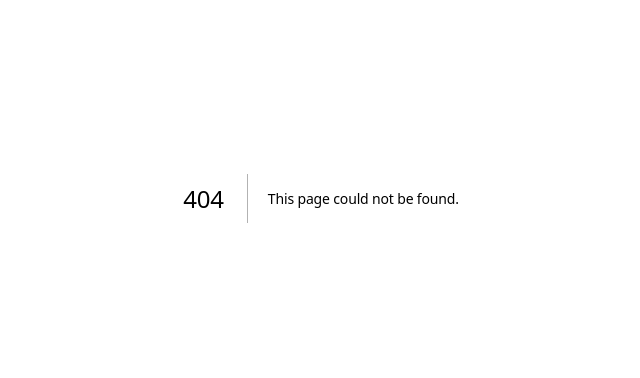
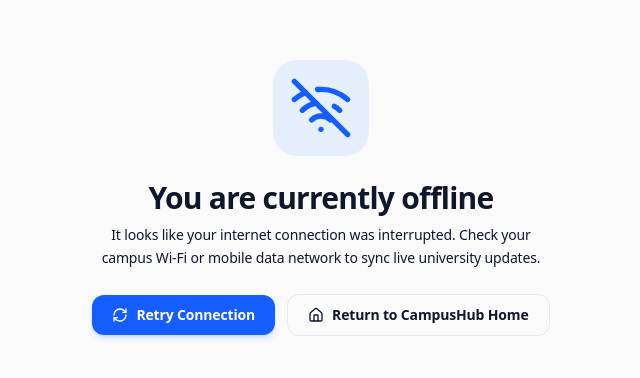
Before and after one commit to its-anuraj/CampusHub-AI, a Next.js app: page /offline in a window 1280 px wide. Before the commit this address had no page. Shown: the part 202-580 px from the top of the page, without its empty margins (319-959 px from the left). Built offline with nearby package versions, Linux system fonts and the light colour scheme.

Commit message:
feat(pwa): add Progressive Web App (PWA) Manifest, Service Worker & Offline Fallback Page

```diff
--- a/app/layout.tsx
+++ b/app/layout.tsx
@@ -13,6 +13,11 @@ export const metadata: Metadata = {
   description: 'Enterprise AI-Powered Smart Campus Operating System for Students, Faculty, Admin, and Parents.',
   keywords: 'campus management, student portal, faculty portal, attendance, assignments, placement, AI',
   authors: [{ name: 'CampusHub AI Team' }],
+  manifest: '/manifest.json',
+  icons: {
+    icon: '/globe.svg',
+    apple: '/globe.svg',
+  },
 };
 
 import { ToastProvider } from '@/lib/toastContext';
--- /dev/null
+++ b/app/offline/page.tsx
@@ -0,0 +1,38 @@
+'use client';
+
+import { WifiOff, RefreshCw, ArrowLeft, Home } from 'lucide-react';
+import Link from 'next/link';
+
+export default function OfflineFallbackPage() {
+  return (
+    <div className="min-h-screen bg-background flex flex-col items-center justify-center p-6 text-center space-y-6">
+      <div className="p-4 rounded-3xl bg-blue-500/10 text-blue-600 dark:text-blue-400">
+        <WifiOff className="w-16 h-16" />
+      </div>
+
+      <div className="max-w-md space-y-2">
+        <h1 className="text-2xl sm:text-3xl font-bold text-foreground tracking-tight">
+          You are currently offline
+        </h1>
+        <p className="text-sm text-muted-foreground leading-relaxed">
+          It looks like your internet connection was interrupted. Check your campus Wi-Fi or mobile data network to sync live university updates.
+        </p>
+      </div>
+
+      <div className="flex flex-wrap items-center justify-center gap-3">
+        <button
+          onClick={() => window.location.reload()}
+          className="px-5 py-2.5 rounded-xl bg-blue-600 hover:bg-blue-700 text-white text-xs sm:text-sm font-semibold flex items-center gap-2 shadow-md shadow-blue-500/20 transition cursor-pointer"
+        >
+          <RefreshCw className="w-4 h-4" /> Retry Connection
+        </button>
+        <Link
+          href="/"
+          className="px-5 py-2.5 rounded-xl border border-border hover:bg-muted text-foreground text-xs sm:text-sm font-semibold flex items-center gap-2 transition"
+        >
+          <Home className="w-4 h-4" /> Return to CampusHub Home
+        </Link>
+      </div>
+    </div>
+  );
+}
--- /dev/null
+++ b/public/sw.js
@@ -0,0 +1,44 @@
+// CampusHub AI Service Worker Cache
+const CACHE_NAME = 'campushub-v1';
+const OFFLINE_URL = '/offline';
+
+const PRECACHE_ASSETS = [
+  '/',
+  '/offline',
+  '/manifest.json',
+  '/globe.svg'
+];
+
+self.addEventListener('install', (event) => {
+  event.waitUntil(
+    caches.open(CACHE_NAME).then((cache) => {
+      return cache.addAll(PRECACHE_ASSETS);
+    })
+  );
+  self.skipWaiting();
+});
+
+self.addEventListener('activate', (event) => {
+  event.waitUntil(
+    caches.keys().then((keys) => {
+      return Promise.all(
+        keys.map((key) => {
+          if (key !== CACHE_NAME) {
+            return caches.delete(key);
+          }
+        })
+      );
+    })
+  );
+  self.clients.claim();
+});
+
+self.addEventListener('fetch', (event) => {
+  if (event.request.mode === 'navigate') {
+    event.respondWith(
+      fetch(event.request).catch(() => {
+        return caches.match(OFFLINE_URL);
+      })
+    );
+  }
+});
```
Also changed, not shown: public/manifest.json (added).
